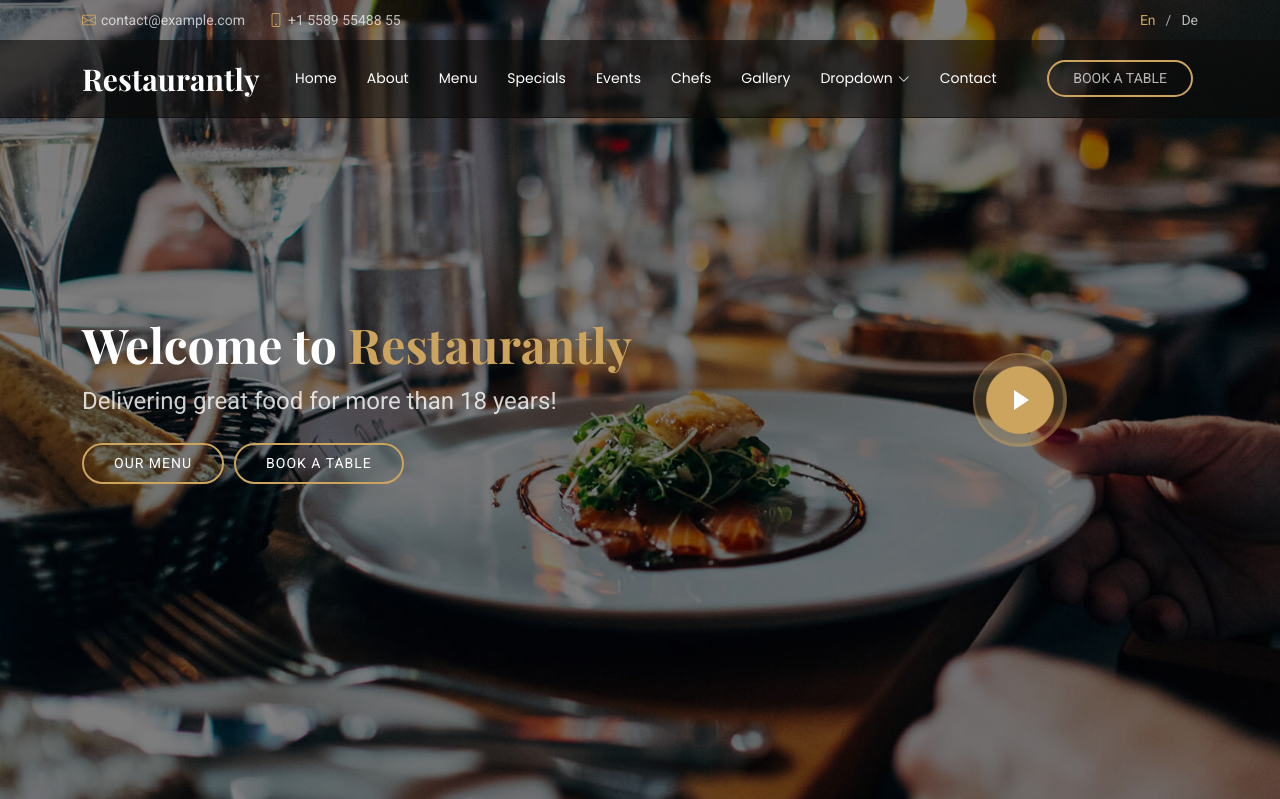
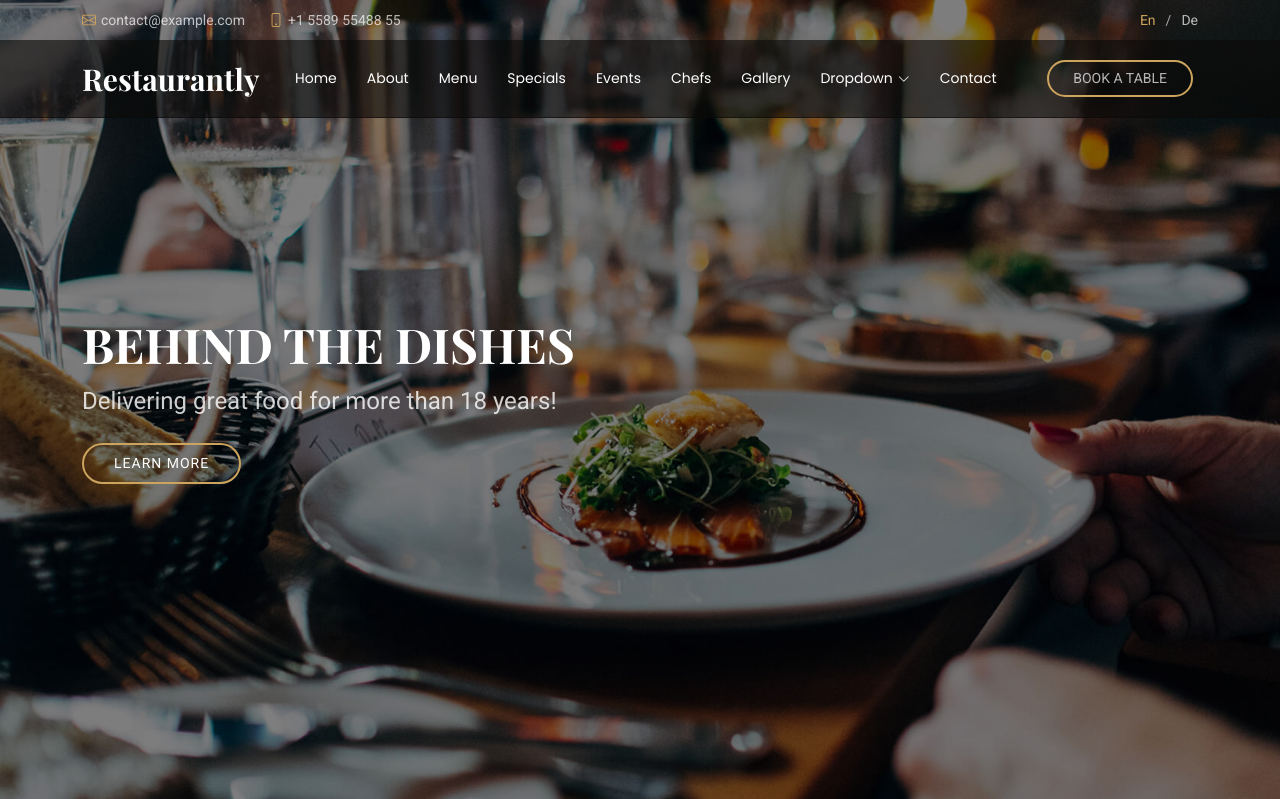
Before and after one commit to mercyogalo/Personal-work, a Django app: page / in a window 1280 px wide. Shown: the top 799 px of the page. Run offline with Django 4.2, Linux system fonts and the light colour scheme; some libraries are stand-ins or nearby versions; some web fonts are replaced.

Commit message:
edited the image name

```diff
--- a/restaurant/restaurantfeature/templates/index.html
+++ b/restaurant/restaurantfeature/templates/index.html
@@ -10,21 +10,25 @@
     <!-- Hero Section -->
     <section id="hero" class="hero section dark-background">
 
-      <img src="{% static 'assets/img/hero-bg.jpg'  %}" alt="" data-aos="fade-in">
+      <img src="{% static 'assets/img/hero-bg-1.jpg'  %}" alt="" data-aos="fade-in">
 
       <div class="container">
         <div class="row">
           <div class="col-lg-8 d-flex flex-column align-items-center align-items-lg-start">
-            <h2 data-aos="fade-up" data-aos-delay="100">Welcome to <span>Restaurantly</span></h2>
+            <h2 data-aos="fade-up" data-aos-delay="100">
+              BEHIND THE DISHES
+            </h2>
             <p data-aos="fade-up" data-aos-delay="200">Delivering great food for more than 18 years!</p>
             <div class="d-flex mt-4" data-aos="fade-up" data-aos-delay="300">
-              <a href="#menu" class="cta-btn">Our Menu</a>
-              <a href="#book-a-table" class="cta-btn">Book a Table</a>
+              <a href="#menu" class="cta-btn">
+                Learn more
+              </a>
+
             </div>
           </div>
-          <div class="col-lg-4 d-flex align-items-center justify-content-center mt-5 mt-lg-0">
-            <a href="https://www.youtube.com/watch?v=Y7f98aduVJ8" class="glightbox pulsating-play-btn"></a>
-          </div>
+
+
+
         </div>
       </div>
 
```
Also changed, not shown: restaurant/restaurantfeature/static/assets/img/hero-bg-1.jpg (renamed from restaurant/restaurantfeature/static/assets/img/hero-bg.jpg).
